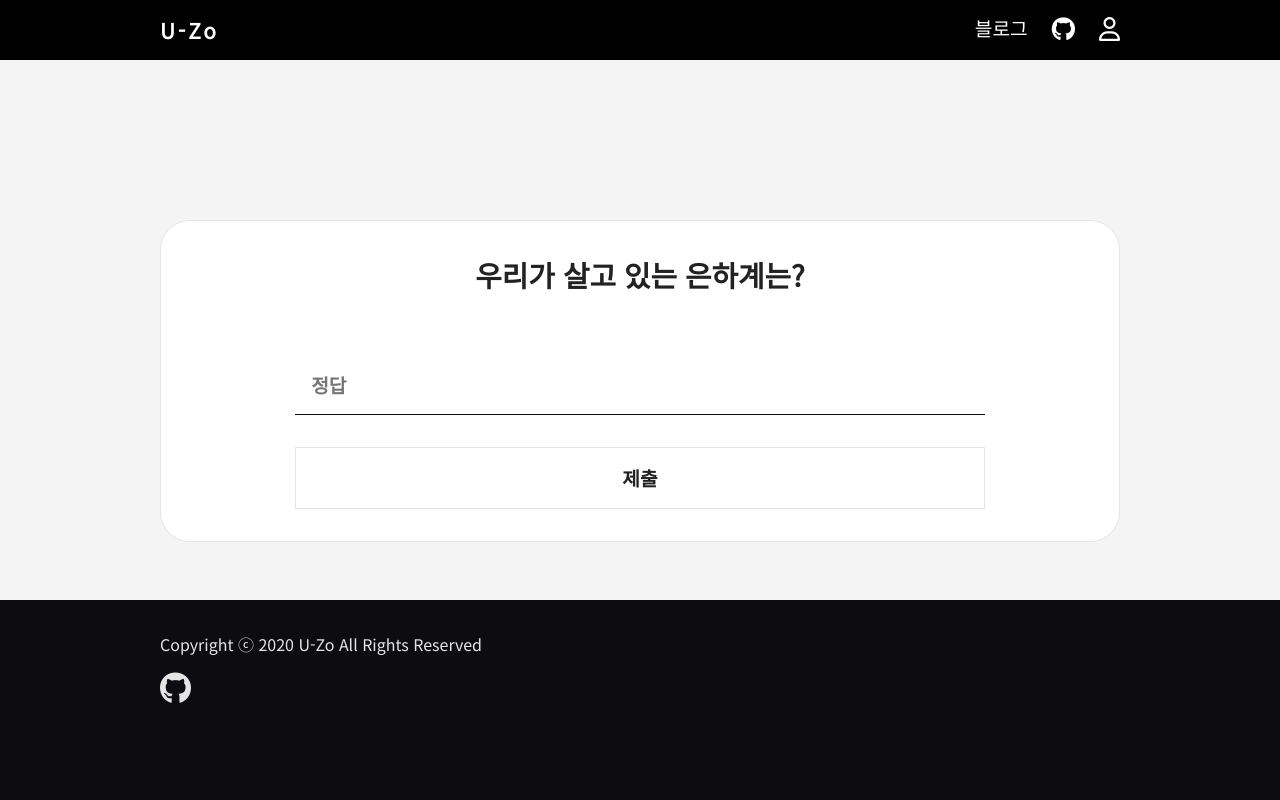
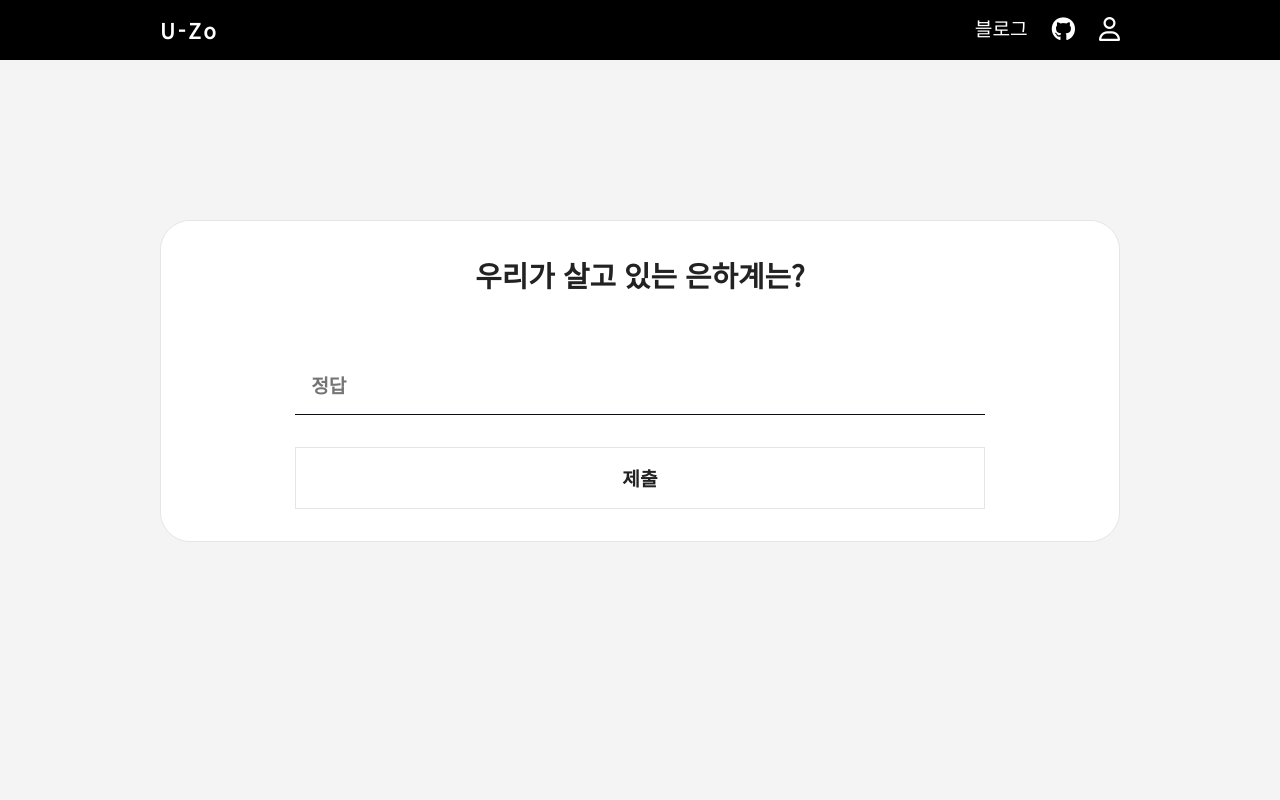
Before and after one commit to U-Zo/html_css_js_practice, a plain HTML site: page introduce/index.html in a window 1280 px wide. Drawn offline with Linux system fonts and the light colour scheme.

Commit message:
Remove footer from index page

```diff
--- a/introduce/css/login.css
+++ b/introduce/css/login.css
@@ -72,12 +72,6 @@ body {
   line-height: 2;
 }
 
-footer {
-  position: absolute;
-  bottom: 0;
-  width: 100%;
-}
-
 @media (max-width: 767px) {
   #login-form-header {
     font-size: 1.5rem;
--- a/introduce/index.html
+++ b/introduce/index.html
@@ -55,17 +55,5 @@
         </div>
       </div>
     </section>
-    <footer>
-      <div id="footer-wrapper">
-        <p>Copyright ⓒ 2020 U-Zo All Rights Reserved</p>
-        <ul id="footer-icons">
-          <li class="nav-item">
-            <a href="https://github.com/u-zo">
-              <i class="fab fa-github"></i>
-            </a>
-          </li>
-        </ul>
-      </div>
-    </footer>
   </body>
 </html>
```
